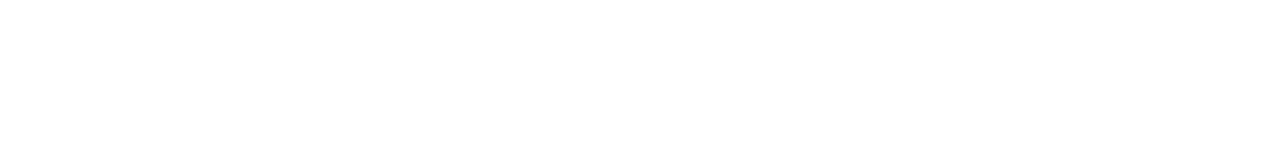
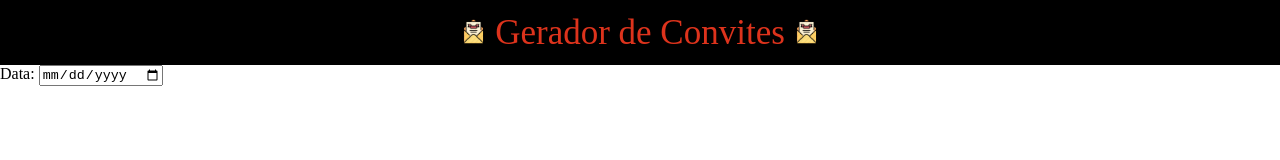
Before and after one commit to Gufinger07/Projeto-Gerador-de-Convites, a plain HTML site: page Projeto_Convite/index.html in a window 1280 px wide. Drawn offline with Linux system fonts and the light colour scheme.

Commit message:
Começando os trabalhos

```diff
--- /dev/null
+++ b/Projeto_Convite/index.css
@@ -0,0 +1,10 @@
+h1 {
+    text-align: center;
+    color: rgb(221, 51, 28);
+    font-size: 35px;
+    padding: 15px;
+    background-color: black;
+}
+img {
+    width: 2%;
+}
--- a/Projeto_Convite/index.html
+++ b/Projeto_Convite/index.html
@@ -4,8 +4,27 @@
         <meta charset="UTF-8">
         <meta name="viewport" content="width=device-width, initial-scale=1.0">
         <title>Gerador de Convites</title>
+        <link rel="stylesheet" href="reset.css">
+        <link rel="stylesheet" href="index.css">
+
+
     </head>
     <body>
+        <header>
+            <h1><img class="imagem-convite" src="convite.png" alt=""> Gerador de Convites
+            <img class="imagem-convite" src="convite.png" alt=""></h1>
+        </header>
+        <main>
+            <section class="conteiner">
+                <form id="formulario"></form>
+                <div id="data-form">
+                    <label for="data">Data: </label>
+                    <input id="data" type="date" placeholder="Selecione a data">
+                </div>
 
+
+            </section>
+        </main>
     </body>
+    <script src="index.js"></script>
     </html>
--- /dev/null
+++ b/Projeto_Convite/reset.css
@@ -0,0 +1,48 @@
+/* http://meyerweb.com/eric/tools/css/reset/
+   v2.0 | 20110126
+   License: none (public domain)
+*/
+
+html, body, div, span, applet, object, iframe,
+h1, h2, h3, h4, h5, h6, p, blockquote, pre,
+a, abbr, acronym, address, big, cite, code,
+del, dfn, em, img, ins, kbd, q, s, samp,
+small, strike, strong, sub, sup, tt, var,
+b, u, i, center,
+dl, dt, dd, ol, ul, li,
+fieldset, form, label, legend,
+table, caption, tbody, tfoot, thead, tr, th, td,
+article, aside, canvas, details, embed,
+figure, figcaption, footer, header, hgroup,
+menu, nav, output, ruby, section, summary,
+time, mark, audio, video {
+	margin: 0;
+	padding: 0;
+	border: 0;
+	font-size: 100%;
+	font: inherit;
+	vertical-align: baseline;
+}
+/* HTML5 display-role reset for older browsers */
+article, aside, details, figcaption, figure,
+footer, header, hgroup, menu, nav, section {
+	display: block;
+}
+body {
+	line-height: 1;
+}
+ol, ul {
+	list-style: none;
+}
+blockquote, q {
+	quotes: none;
+}
+blockquote:before, blockquote:after,
+q:before, q:after {
+	content: '';
+	content: none;
+}
+table {
+	border-collapse: collapse;
+	border-spacing: 0;
+}
```
Also changed, not shown: Projeto_Convite/convite.png (added). Lines whose indentation alone changed are shown as unchanged.
